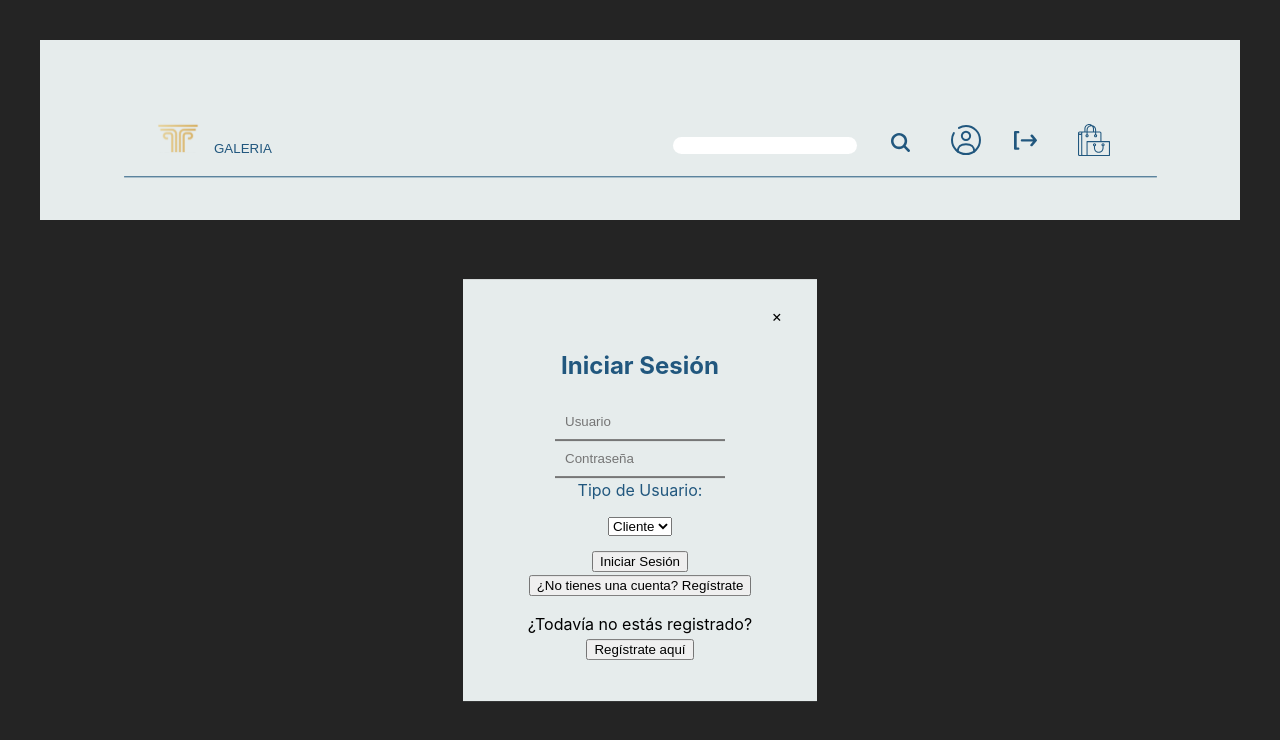
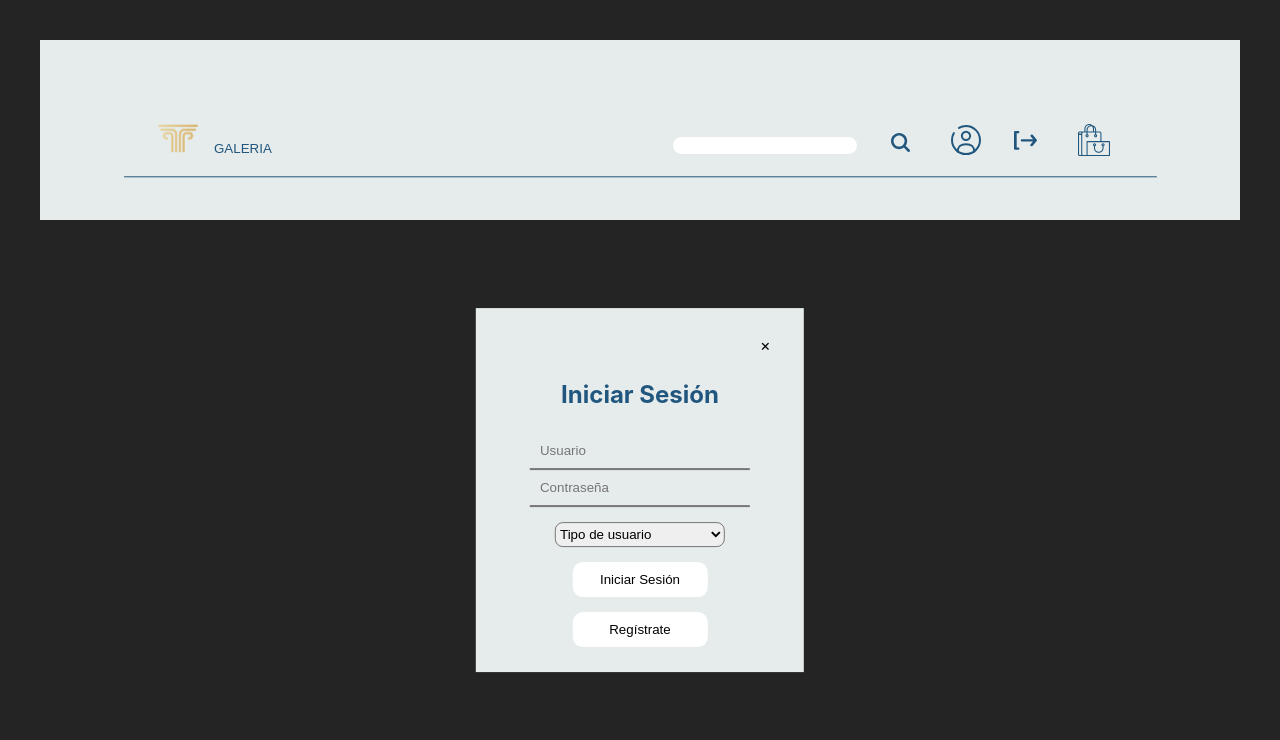
Before and after one commit to angylearns/full_stack-art_gallery, a React (Vite) app in the folder GaleriaColeccionistaFront/: page / in a window 1280 px wide. Both pictures are taken after a click on the button 959 px from the left and 135 px from the top of the page. Shown: the top 740 px of the page. Built offline with nearby package versions, Linux system fonts and the light colour scheme.

Commit message:
add styles in login

```diff
--- a/GaleriaColeccionistaFront/src/components/login/Login.jsx
+++ b/GaleriaColeccionistaFront/src/components/login/Login.jsx
@@ -134,6 +134,8 @@ function Login({ isOpen, onClose }) {
         setMensaje('Mensaje del padre');
     };
 
+
+
     return (
 
         <>
@@ -151,6 +153,8 @@ function Login({ isOpen, onClose }) {
                             <form onSubmit={newUser ? handleSubmitRegister : handleSubmitLogin}>
                                 {newUser && (
                                     <>
+                                        <div className='twoblocks'>
+
                                             {/* <label htmlFor="first_name">Nombre:</label> */}
                                             <input className='input-register'
                                                 type="text"
@@ -181,6 +185,8 @@ function Login({ isOpen, onClose }) {
                                                 required
                                                 placeholder="DNI"
                                             />
+
+
                                             {/* <label htmlFor="birth_date">Fecha de Nacimiento:</label> */}
                                             <input className='input-register'
                                                 type="text"
@@ -191,7 +197,6 @@ function Login({ isOpen, onClose }) {
                                                 required
                                                 placeholder="Fecha de Nacimiento"
                                             />
-
                                             {/* <label htmlFor="email">Correo Electrónico:</label> */}
                                             <input className='input-register'
                                                 type="email"
@@ -215,30 +220,7 @@ function Login({ isOpen, onClose }) {
                                             />
 
 
-
-
-{/*
-                                        <input
-                                            className='input-register'
-                                            type="text"
-                                            id="username"
-                                            name="username"
-                                            value={formStateRegister.username}
-                                            onChange={handleInputChangeRegister}
-                                            required
-                                            placeholder="Usuario"
-                                        />
-                                        <input
-                                            className='input-register'
-                                            type="password"
-                                            id="password"
-                                            name="password"
-                                            value={formStateRegister.password}
-                                            onChange={handleInputChangeRegister}
-                                            required
-                                            placeholder="Contraseña"
-                                        /> */}
-
+                                        </div>
                                     </>
                                 )}
                                 {/* <label htmlFor="username">Usuario:</label> */}
@@ -261,11 +243,12 @@ function Login({ isOpen, onClose }) {
                                     required
                                     placeholder="Contraseña"
                                 />
-                                <label htmlFor="userType" className='usertypetext'>Tipo de Usuario:</label>
+                                {/* <label htmlFor="userType" className='usertypetext'>Tipo de Usuario:</label> */}
                                 <select className='optionusertype'
                                     id="userType"
                                     value={userType}
                                     onChange={(e) => setUserType(e.target.value)} required>
+                                    <option value="">Tipo de usuario</option>
                                     <option value="cliente" >Cliente</option>
                                     <option value="artista" >Artista</option>
                                 </select>
@@ -274,19 +257,20 @@ function Login({ isOpen, onClose }) {
                                 </button>
                             </form>
 
-                            <button onClick={handleToggleView}>
-                                {newUser ? "¿Ya tienes una cuenta? Inicia sesión" : "¿No tienes una cuenta? Regístrate"}
+                            <button onClick={handleToggleView} className='buttonsloginlogout'>
+                                {newUser ? "Inicia sesión" : "Regístrate"}
                             </button>
+
 
                             {errorMessage && <div className="error-message">{errorMessage}</div>}
                             {!newUser && (
-                                <p>
-                                    ¿Todavía no estás registrado?{" "}
-                                    <button className='button-register' onClick={() => setNewUser(true)}>
+                                <div className=''>
+
+                                        {/* <button className='button-register' onClick={() => setNewUser(true)}>
                                             Regístrate aquí
-                                    </button>
-                                </p>
+                                        </button> */}
 
+                                </div>
                             )}
                         </div>
                     </div>
--- a/GaleriaColeccionistaFront/src/components/login/login.css
+++ b/GaleriaColeccionistaFront/src/components/login/login.css
@@ -4,7 +4,7 @@
     top: 50%;
     left: 50%;
     transform: translate(-50%, -50%);
-    width: 30%;
+    width: 28%;
 }
 
 .close {
@@ -30,24 +30,16 @@ form {
     align-items: center;
 }
 
-/* input {
-    width: 200px;
-    border-left: 0;
-    border-right: 0;
-    border-top: 0;
-    background-color: transparent;
-} */
-
 .login-title {
     color: #21577E;
 }
 
-.usertypetext{
+.usertypetext {
     color: #21577E;
 }
 
-.input-login{
-    width: 150px;
+.input-login {
+    width: 200px;
     border-left: 0;
     border-right: 0;
     border-top: 0;
@@ -57,8 +49,8 @@ form {
     padding: 10px;
 }
 
-.input-register{
-    width: 150px;
+.input-register {
+    width: 200px;
     border-left: 0;
     border-right: 0;
     border-top: 0;
@@ -68,14 +60,65 @@ form {
     padding: 10px;
 }
 
-input:focus, textarea:focus, select:focus {
+input:focus,
+textarea:focus,
+select:focus {
     outline: none;
-   }
+}
 
 .optionusertype {
     margin-top: 15px;
+    border-radius: 8px;
+    width: 170px;
+    height: 25px;
 }
 
 .button-submit {
     margin-top: 15px;
+    border: none;
+    width: 135px;
+    height: 35px;
+    background-color: white;
+    border-radius: 10px;
 }
+
+.button-submit:hover {
+    background-color: #EF0B6A;
+}
+
+.buttonsloginlogout {
+    margin-top: 15px;
+    border: none;
+    width: 135px;
+    height: 35px;
+    background-color: white;
+    border-radius: 10px;
+}
+
+.buttonsloginlogout:hover {
+    background-color: #EF0B6A;
+}
+
+.button-register {
+    border: none;
+    width: 135px;
+    height: 35px;
+    background-color: white;
+    border-radius: 10px;
+}
+
+.twoblocks {
+    display: flex;
+    flex-direction: column;
+}
+
+.quetionandbutton{
+    display: flex;
+    flex-direction: row;
+    justify-content: center;
+    padding-top: 10px;
+}
+.questiontextregistered{
+    color: #21577E;
+    font-size: small;
+}
```
Lines whose indentation alone changed are shown as unchanged.
